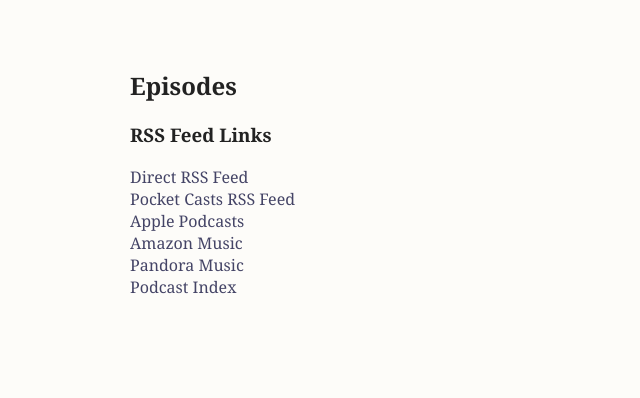
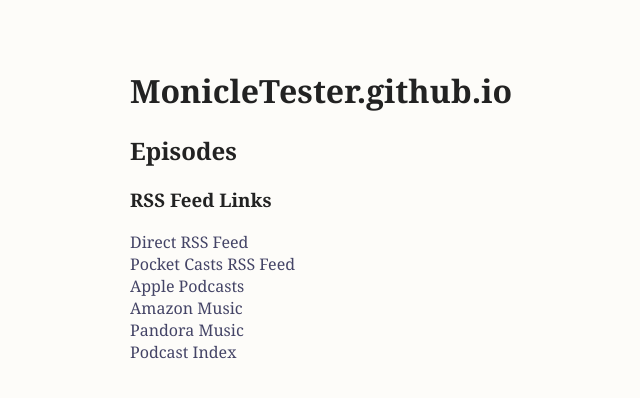
Before and after one commit to MonicleTester/MonicleTester.github.io, a Jekyll site: the page built from index.md, in a window 1280 px wide. Shown: the top 398 px of the page, without its empty margins (160-800 px from the left). Built offline with Jekyll 4.4.1, drawn with Linux system fonts in a browser that asks for light colours.

Commit message:
Update _config.yml

```diff
--- a/_config.yml
+++ b/_config.yml
@@ -1,13 +1,13 @@
-title: "" # Your Podcast's Title
-description: "" # Your Podcast's Description
-itunes_author: "" # Your Name or Pen-Name
-owner_name: "" # Your NAME or PEN NAME
-owner_email: "" # Your EMAIL
-type: "" # episodic OR serial (serial means that there is an order in which the podcasts should be listened).
-explicit_bool: "" # yes OR no (in lowercase)
+title:  # Your Podcast's Title
+description:  # Your Podcast's Description
+itunes_author:  # Your Name or Pen-Name
+owner_name:  # Your NAME or PEN NAME
+owner_email:  # Your EMAIL
+type:  # episodic OR serial (serial means that there is an order in which the podcasts should be listened).
+explicit_bool:  # yes OR no (in lowercase)
 itunes_summary: {{ site.description }} # This will match what you write in "description" on line 2 (above)
-baseurl: "/" # /your-repository-name
-url: "" # your-github-user-name.github.io
+baseurl: / # /your-repository-name
+url: monicletester.github.io # your-github-user-name.github.io
 
 theme: null
 markdown: kramdown
```
